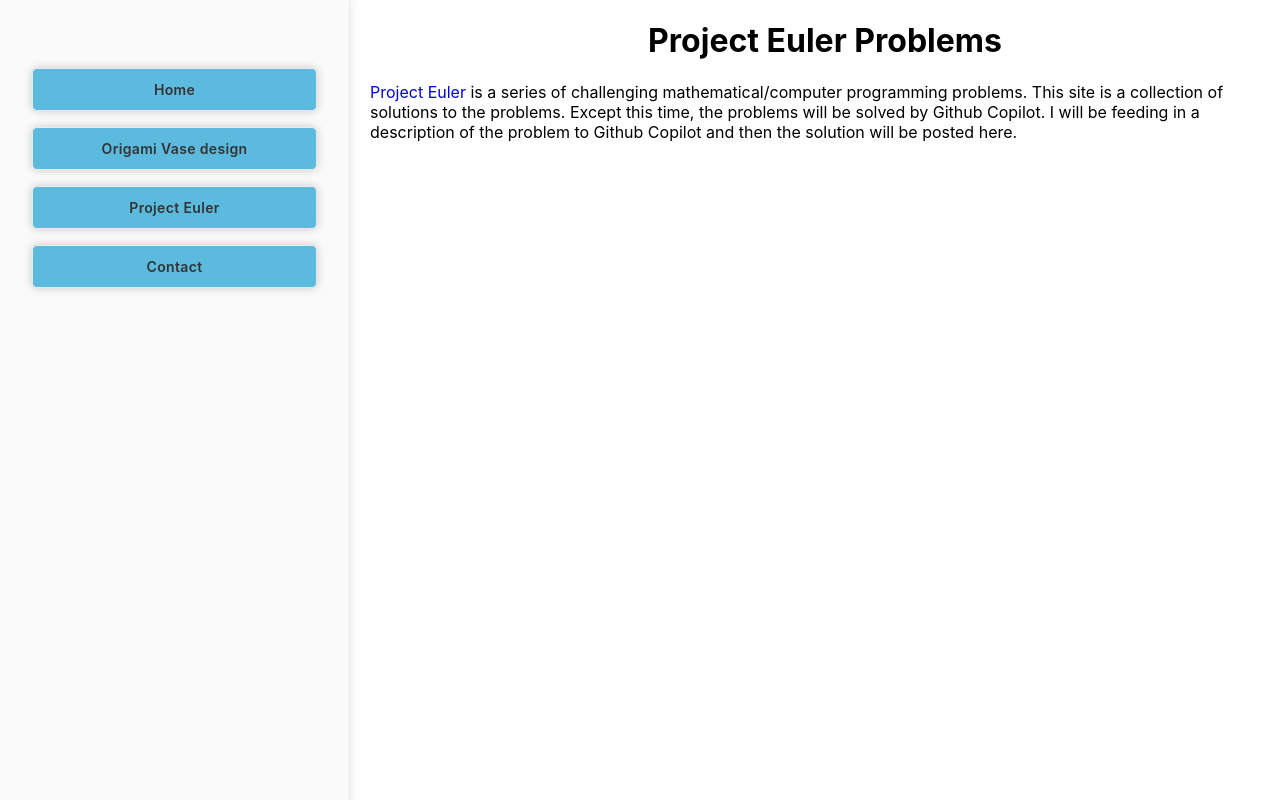
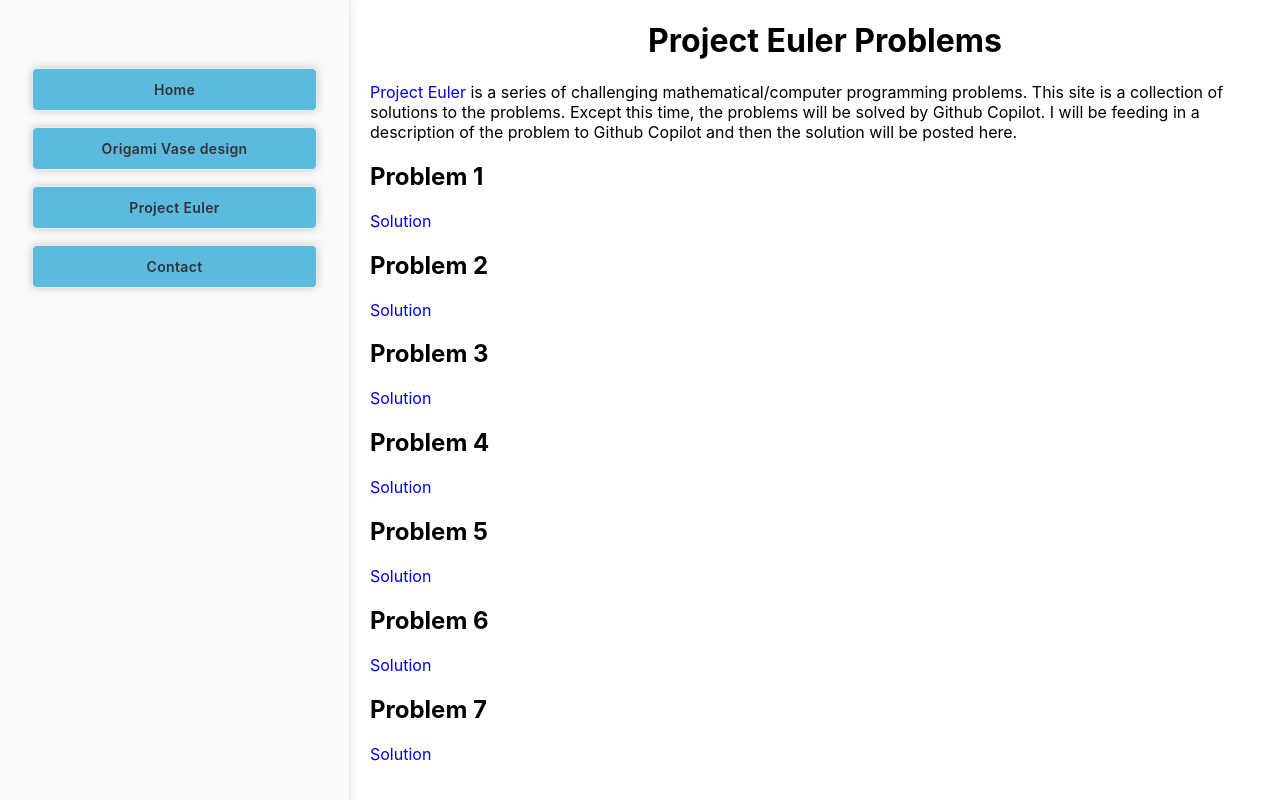
Before and after one commit to Edward-Phillips/origamiVaseDisplay, a Next.js app: page /copilot/EulerProject in a window 1280 px wide. Shown: the top 800 px of the page. Built offline with nearby package versions, Linux system fonts and the light colour scheme.

Commit message:
TODO: refactor to problemPageLink/PageLink component

```diff
--- a/pages/copilot/EulerProject/index.js
+++ b/pages/copilot/EulerProject/index.js
@@ -17,6 +17,17 @@
         <a href="https://projecteuler.net/">Project Euler</a> is a series of challenging mathematical/computer programming problems.
         This site is a collection of solutions to the problems. Except this time, the problems will be solved by Github Copilot. I will be feeding in a description of the problem to Github Copilot and then the solution will be posted here.
       </p>
+      {
+        Array(7).fill(0).map((_, i) => {
+          return(
+            <div key={`ProjectEulerProblemPages${i}`}>
+              <h2>Problem {i+1}</h2>
+              <p>
+                <a href={`/copilot/EulerProject/${i+1}`}>Solution</a>
+              </p>
+            </div>
+          )
+      })}
     </main>
     </>
   )
```
